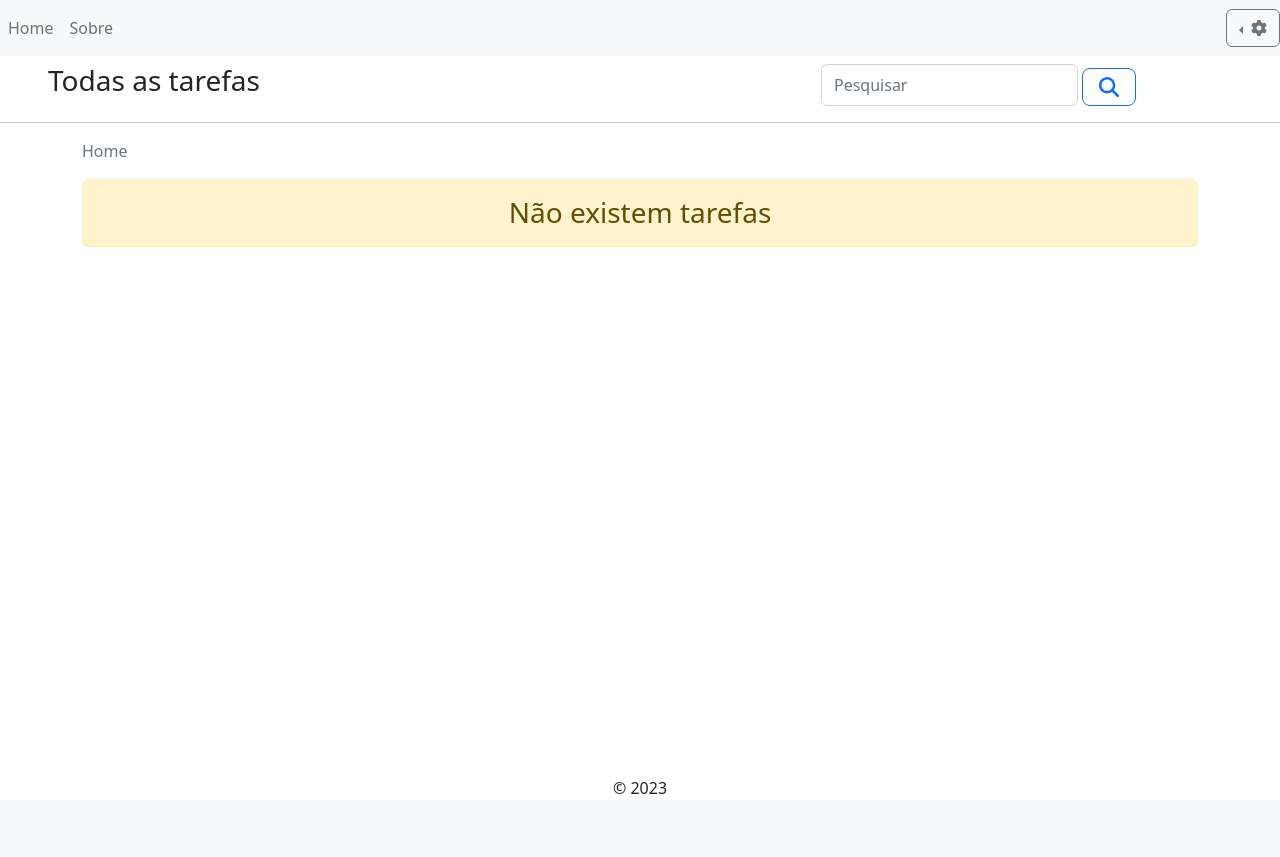
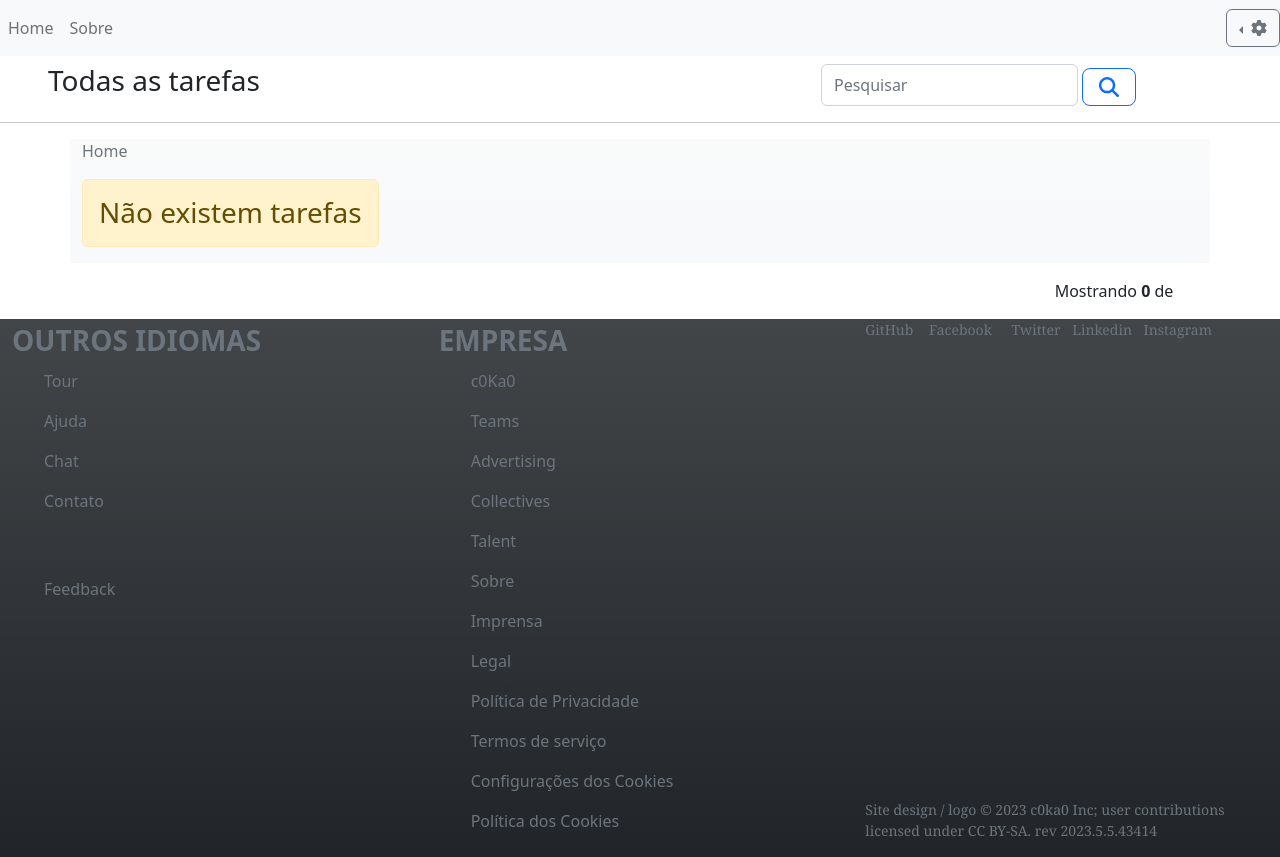
Before and after one commit to JeanCSF/todo, a CodeIgniter 4 app: the page made by app/Views/home.php in a window 1280 px wide. Before the commit the page ends 794 px from the top, so only its background shows below. Run offline with PHP 8.4 and a stand-in for CodeIgniter, Linux system fonts and the light colour scheme; the template is opened without the code that fills it, so the values that code supplies are empty; some libraries are stand-ins or nearby versions.

Commit message:
new homepage, new footer, general design updates

```diff
--- a/app/Controllers/Main.php
+++ b/app/Controllers/Main.php
@@ -31,8 +31,8 @@ class Main extends BaseController
             }
 
             $data = [
-                'jobs'      => $job->select('login.USER, jobs.ID_JOB, jobs.USER_ID, jobs.JOB, jobs.DATETIME_CREATED, jobs.DATETIME_UPDATED, jobs.DATETIME_FINISHED')->join('login', 'login.USER_ID = jobs.USER_ID')->where('jobs.PRIVACY', true)->orderBy('ID_JOB')->paginate(10),
-                'alljobs'   => $job->select('*')->join('login', 'login.USER_ID = jobs.USER_ID')->where('jobs.USER_ID', $id)->countAllResults(),
+                'jobs'      => $job->select('login.USER, login.USER_ID, jobs.ID_JOB, jobs.USER_ID, jobs.JOB_TITLE,jobs.JOB, jobs.DATETIME_CREATED, jobs.DATETIME_UPDATED, jobs.DATETIME_FINISHED')->join('login', 'login.USER_ID = jobs.USER_ID')->where('jobs.PRIVACY', true)->orderBy('jobs.DATETIME_CREATED DESC')->paginate(12),
+                'alljobs'   => $job->select('login.USER, login.USER_ID, jobs.ID_JOB, jobs.USER_ID, jobs.JOB, jobs.DATETIME_CREATED, jobs.DATETIME_UPDATED, jobs.DATETIME_FINISHED')->join('login', 'login.USER_ID = jobs.USER_ID')->where('jobs.PRIVACY', true)->countAllResults(),
                 'pager'     => $job->pager,
 
             ];
--- a/app/Views/home.php
+++ b/app/Views/home.php
@@ -17,9 +17,9 @@
     </form>
 </header>
 <hr>
-<div class="container mt-1">
-    <div class="row justify-content-md-center">
-        <div class="col-lg-12 col-md-auto col-sm-auto">
+<div class="container mt-1 bg-light bg-gradient">
+    <div class="row">
+        <div class="col-lg-auto col-md-auto col-sm-auto">
             <nav aria-label="breadcrumb">
                 <ol class="breadcrumb">
                     <li class="breadcrumb-item <?= isset($done) || isset($search) ? '' : 'active' ?>" <?= isset($done) ? '' : 'aria-current="page"' ?>>
@@ -39,18 +39,42 @@
             <?php else : ?>
                 <div class="row">
                     <?php foreach ($jobs as $job) : ?>
-                        <div class="col-3 card ms-1 mt-1">
+                        <div class="col-3 post-it me-5 my-3">
                             <div class="mt-1 d-flex justify-content-between">
-                                <p><?= $job->USER ?></p>
-                                <p><?= date("d/m/Y", strtotime($job->DATETIME_CREATED)) ?></p>
+                                <p><a href="<?= base_url('userscontroller/profile/' . base64_encode($job->USER_ID)) ?>" class="nav-link"><?= $job->USER ?></a></p>
+                                <p class=""><?= date("d/m/Y", strtotime($job->DATETIME_CREATED)) ?> <i class="fa fa-play"></i></p>
+                                <?php if ($_SESSION['USER_ID'] == $job->USER_ID) : ?>
+                                    <div class="dropdown">
+                                        <button class="nav-link bg-transparent border-0" type="button" data-bs-toggle="dropdown" aria-expanded="false">
+                                            <i class="fa fa-ellipsis-vertical"></i>
+                                        </button>
+                                        <ul class="dropdown-menu post-it-dropdown">
+                                            <?php if (empty($job->DATETIME_FINISHED)) : ?>
+                                                <li><a class="dropdown-item" href="<?= site_url('todocontroller/jobdone/' . $job->ID_JOB) ?>" role="finish" title="Finalizar Tarefa">Finalizar <i class="fa fa-crosshairs text-success"></i></a></li>
+                                                <li><a class="dropdown-item" data-bs-toggle="modal" data-bs-target="#taskModal" title="Editar Tarefa" role="edit" onclick="fillModalEdit('<?= $job->ID_JOB ?>', '<?= $job->JOB_TITLE ?>')">Editar <i class="fa fa-pencil text-primary"></i></a></li>
+                                            <?php endif; ?>
+                                            <li><a class="dropdown-item" data-bs-toggle="modal" data-bs-target="#deleteModal" title="Excluír Tarefa" role="delete" onclick="fillModalDelete(<?= $job->ID_JOB ?>)">Excluír <i class="fa fa-trash text-danger"></i></a></li>
+                                        </ul>
+                                    </div>
+                                <?php endif; ?>
                             </div>
                             <hr>
-                            <div class="p-2 text-center">
-                                <h4><?= $job->JOB ?></h4>
+                            <div class="p-2 text-center" style="height:40%;">
+                                <h4 <?= !empty($job->DATETIME_FINISHED) ? "style='text-decoration: line-through;'" : "" ?>><?= $job->JOB_TITLE ?></h4>
+                            </div>
+                            <div class="card-footer text-end">
+                                <hr>
+                                <span><?= !empty($job->DATETIME_FINISHED)? date("d/m/Y", strtotime($job->DATETIME_FINISHED)) . "<i class='fa fa-check-double'></i>" : '' ?></span>
                             </div>
                         </div>
                     <?php endforeach; ?>
-                    <div class="row" id="pager">
+
+                <?php endif; ?>
+                </div>
+        </div>
+    </div>
+</div>
+<div class="col-10 offset-1 mt-3" id="pager">
     <div class="col mt-1">
         <?php
         if ($pager) {
@@ -62,8 +86,4 @@
         <p>Mostrando <strong><?= count($jobs) ?></strong> de <strong><?= $alljobs ?></strong></p>
     </div>
 </div>
-                <?php endif; ?>
-                </div>
-        </div>
-    </div>
 <?= $this->endSection() ?>
--- a/app/Views/layouts/main_layout.php
+++ b/app/Views/layouts/main_layout.php
@@ -11,6 +11,7 @@
     <meta name="viewport" content="width=device-width, initial-scale=1.0">
     <title>TODO!</title>
     <link rel="stylesheet" href="<?= base_url('/assets/bootstrap.min.css') ?>">
+    <link rel="stylesheet" href="<?= base_url('/assets/main.css') ?>">
     <!-- FontAwesome 6.2.0 CSS -->
     <link rel="stylesheet" href="https://cdnjs.cloudflare.com/ajax/libs/font-awesome/6.2.0/css/all.min.css" integrity="sha512-xh6O/CkQoPOWDdYTDqeRdPCVd1SpvCA9XXcUnZS2FmJNp1coAFzvtCN9BmamE+4aHK8yyUHUSCcJHgXloTyT2A==" crossorigin="anonymous" referrerpolicy="no-referrer" />
 
@@ -144,22 +145,56 @@
 
     <?= $this->renderSection('conteudo') ?>
 
-    <footer class="fixed-bottom text-center">
-        <div>
-            &copy; <?php echo date('Y') ?>
+    <footer class="container-fluid bg-dark bg-gradient text-white fw-5 fs-3">
+        <div class="row">
+            <div class="col-4">
+                <a href="#" class="text-decoration-none link-secondary fw-bolder">OUTROS IDIOMAS</a>
+                <ul class="fs-6" style="list-style: none; line-height: 2.5em;">
+                    <li><a href="#" class="text-decoration-none link-secondary mt-5">Tour</a></li>
+                    <li><a href="#" class="text-decoration-none link-secondary mt-5">Ajuda</a></li>
+                    <li><a href="#" class="text-decoration-none link-secondary mt-5">Chat</a></li>
+                    <li><a href="#" class="text-decoration-none link-secondary mt-5">Contato</a></li>
+                    <li><a href="mailto:jean.csf.17@gmail.com" class="nav-link link-secondary mt-5">Feedback</a></li>
+                </ul>
+
+            </div>
+            <div class="col-4">
+                <a href="#" class="text-decoration-none link-secondary fw-bolder">EMPRESA</a>
+                <ul class="fs-6" style="list-style: none; line-height: 2.5em;">
+                    <li><a href="#" class="text-decoration-none link-secondary mt-5">c0Ka0</a></li>
+                    <li><a href="#" class="text-decoration-none link-secondary mt-5">Teams</a></li>
+                    <li><a href="#" class="text-decoration-none link-secondary mt-5">Advertising</a></li>
+                    <li><a href="#" class="text-decoration-none link-secondary mt-5">Collectives</a></li>
+                    <li><a href="#" class="text-decoration-none link-secondary mt-5">Talent</a></li>
+                    <li><a href="#" class="text-decoration-none link-secondary mt-5">Sobre</a></li>
+                    <li><a href="#" class="text-decoration-none link-secondary mt-5">Imprensa</a></li>
+                    <li><a href="#" class="text-decoration-none link-secondary mt-5">Legal</a></li>
+                    <li><a href="#" class="text-decoration-none link-secondary mt-5">Política de Privacidade</a></li>
+                    <li><a href="#" class="text-decoration-none link-secondary mt-5">Termos de serviço</a></li>
+                    <li><a href="#" class="text-decoration-none link-secondary mt-5">Configurações dos Cookies</a></li>
+                    <li><a href="#" class="text-decoration-none link-secondary mt-5">Política dos Cookies</a></li>
+                </ul>
+            </div>
+            <div class="footer-socials col-4 d-flex flex-column justify-content-between">
+                <div>
+                    <a class="link-secondary me-1" href="https://github.com/JeanCSF" target="_blank">GitHub</a>
+                    <a class="link-secondary mx-2" href="https://facebook.com/fookinselfish" target="_blank">Facebook</a>
+                    <a class="link-secondary mx-2" href="https://twitter.com/JCS_16" target="_blank">Twitter</a>
+                    <a class="link-secondary me-2" href="https://www.linkedin.com/in/jean-carlos-6149a2232/" target="_blank">Linkedin</a>
+                    <a class="link-secondary" href="https://instagram.com/fookinselfish" target="_blank">Instagram</a>
+                </div>
+                <div>
+                    <p class="link-secondary">Site design / logo &copy; <?= date("Y") ?> c0ka0 Inc; user contributions licensed under CC BY-SA. rev 2023.5.5.43414</p>
+
+                </div>
+            </div>
         </div>
     </footer>
 
     <script src="<?= base_url('assets/popper.min.js') ?>"></script>
     <script src="<?= base_url('assets/bootstrap.min.js') ?>"></script>
-    <script src="<?= base_url('assets/infinite-scroll.pkgd.min.js') ?>"></script>
+
     <script>
-        let elem = document.querySelector('.container');
-        let infScroll = new InfiniteScroll(elem, {
-            // options
-            path: '.pagination__next',
-            history: true,
-        });
         <?php
         if (isset($_SESSION['msg'])) {
             echo "msg = document.querySelector('#msgInfo');
--- a/app/Views/users/profile.php
+++ b/app/Views/users/profile.php
@@ -52,15 +52,18 @@
                             <th>Tarefa</th>
                             <th class="text-center">Data de Criação</th>
                             <th class="text-center">Data de Finalização</th>
+                            <?php if ($_SESSION['USER_ID'] == $userTasks[0]->USER_ID):?>
                             <th class="text-end"><button type="button" class="btn btn-sm text-white bg-transparent" data-bs-toggle="modal" data-bs-target="#taskModal" title="Adicionar Tarefa" role="new task" onclick="fillModalNewJob()"><i class="fa fa-plus"></i></button></th>
+                            <?php endif; ?>
                         </tr>
                     </thead>
                     <tbody>
                         <?php foreach ($userTasks as $job) : ?>
                             <tr>
-                                <td><?= $job->JOB ?></td>
+                                <td><span <?= !empty($job->DATETIME_FINISHED)? "style='text-decoration: line-through;'" : "" ?>><?= $job->JOB_TITLE ?></span></td>
                                 <td class="text-center"><?= date('d/m/Y', strtotime($job->DATETIME_CREATED)) ?></td>
                                 <td class="text-center"><?= isset($job->DATETIME_FINISHED) ? date('d/m/Y', strtotime($job->DATETIME_FINISHED)) : 'Não finalizada' ?></td>
+                                <?php if ($_SESSION['USER_ID'] == $userTasks[0]->USER_ID):?>
                                 <td class="text-end">
                                     <?php if (empty($job->DATETIME_FINISHED)) : ?>
                                         <a href="<?= site_url('todocontroller/jobdone/' . $job->ID_JOB) ?>" class="btn btn-light btn-sm mx-1" role="finish" title="Finalizar Tarefa"><i class="fa fa-crosshairs text-success"></i></a>
@@ -71,6 +74,7 @@
                                     <?php endif; ?>
                                     <button type="button" class="btn btn-light btn-sm mx-1" data-bs-toggle="modal" title="Excluír Tarefa" role="delete" data-bs-target="#deleteModal" onclick="fillModalDelete(<?= $job->ID_JOB ?>)"><i class="fa fa-trash text-danger"></i></button>
                                 </td>
+                                <?php endif; ?>
                             </tr>
                         <?php endforeach; ?>
                     </tbody>
```
Also changed, not shown: app/Models/Todo.php (+6 -4 lines), public/assets/main.css (added). Lines whose indentation alone changed are shown as unchanged.
